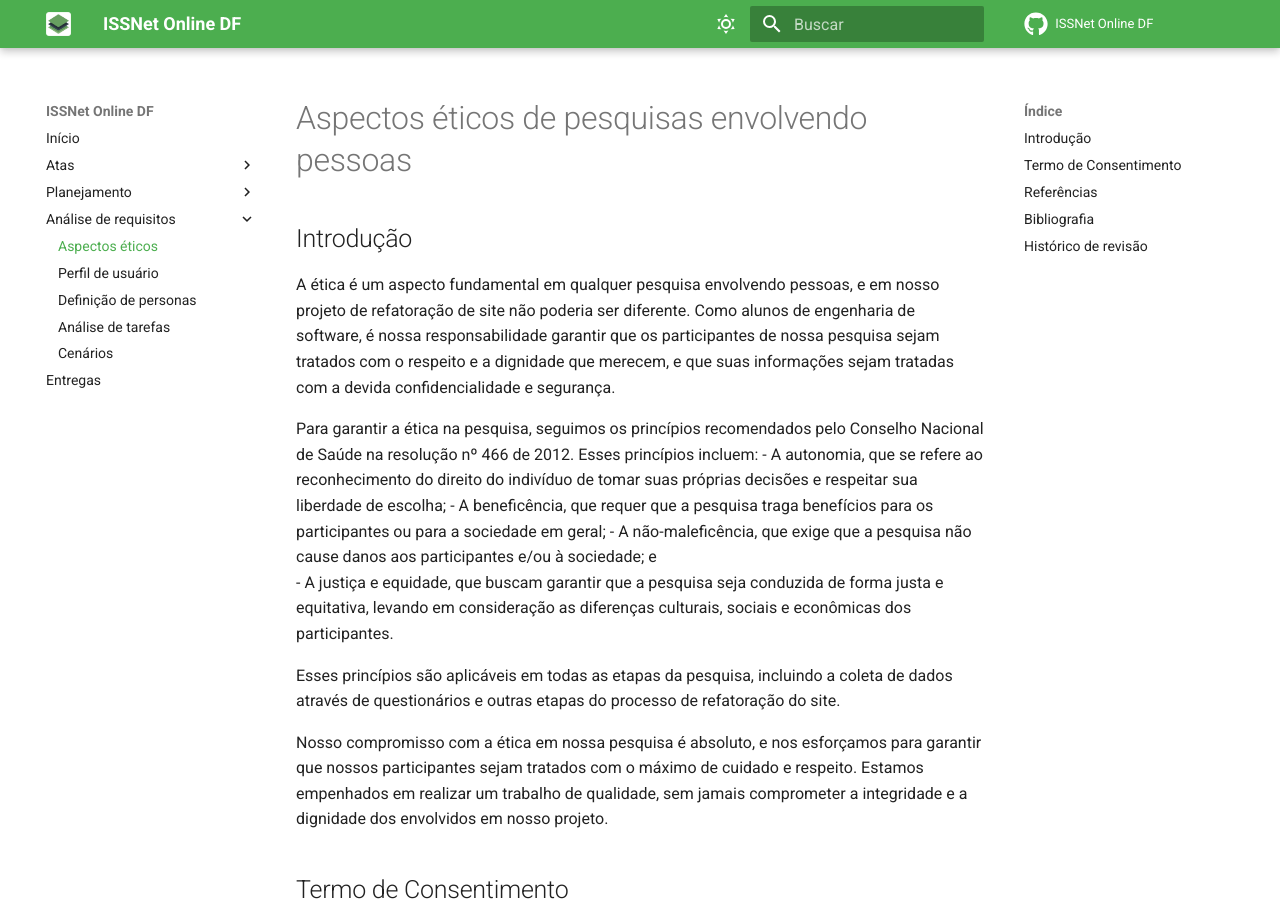
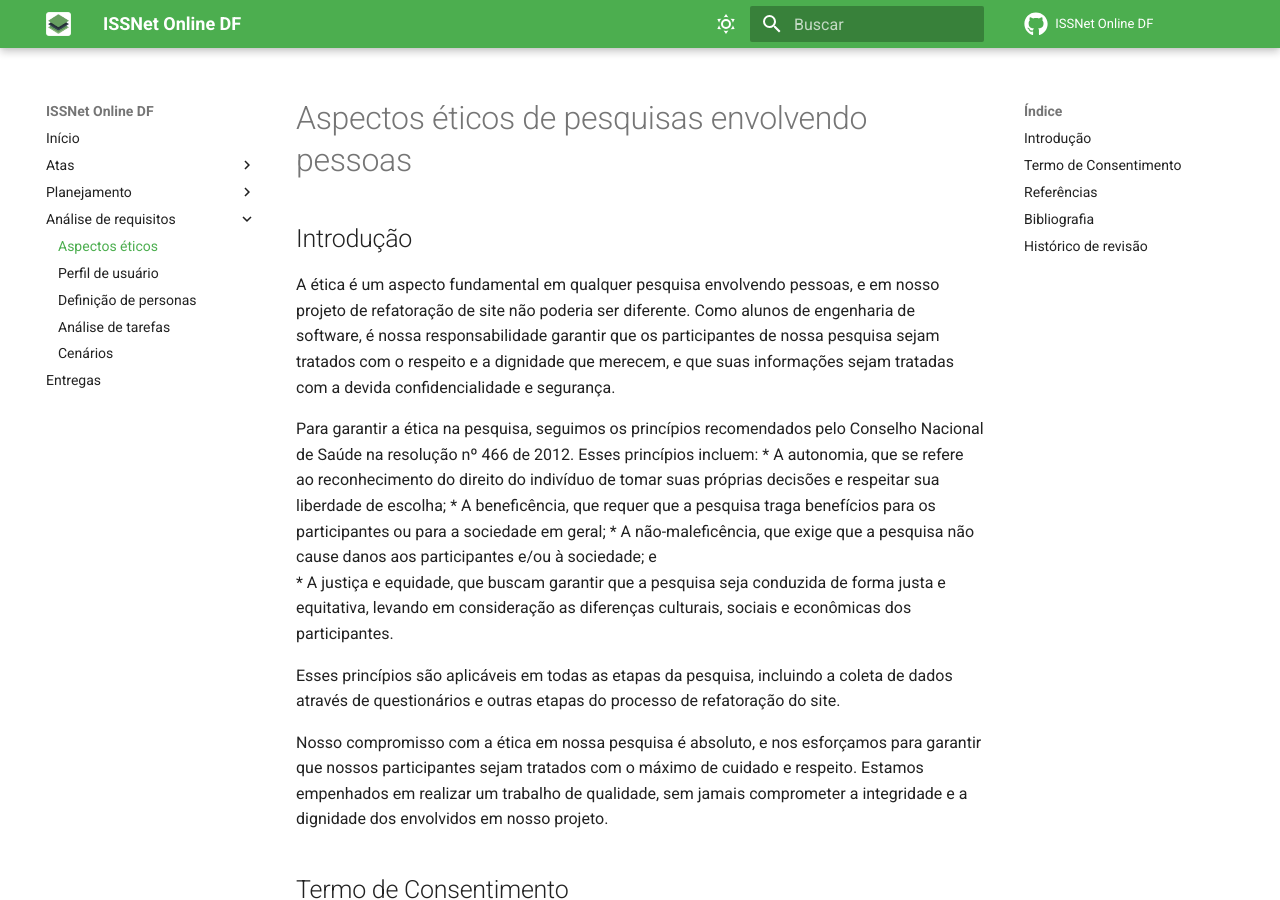
Before and after one commit to Interacao-Humano-Computador/2023.1-ISSNet, an MkDocs documentation site: the page built from gitpages/docs/analise_de_requisitos/aspectos_eticos.md, in a window 1280 px wide and 900 px high. Built offline with MkDocs 1.6.1 and Material for MkDocs 9.7.7, drawn with Linux system fonts in a browser that asks for light colours; comment, search, counter and statistics services are not loaded.

```diff
--- a/gitpages/docs/analise_de_requisitos/aspectos_eticos.md
+++ b/gitpages/docs/analise_de_requisitos/aspectos_eticos.md
@@ -3,10 +3,10 @@
 A ética é um aspecto fundamental em qualquer pesquisa envolvendo pessoas, e em nosso projeto de refatoração de site não poderia ser diferente. Como alunos de engenharia de software, é nossa responsabilidade garantir que os participantes de nossa pesquisa sejam tratados com o respeito e a dignidade que merecem, e que suas informações sejam tratadas com a devida confidencialidade e segurança.
 
 Para garantir a ética na pesquisa, seguimos os princípios recomendados pelo Conselho Nacional de Saúde na resolução nº 466 de 2012. Esses princípios incluem:
- - A autonomia, que se refere ao reconhecimento do direito do indivíduo de tomar suas próprias decisões e respeitar sua liberdade de escolha;
- - A beneficência, que requer que a pesquisa traga benefícios para os participantes ou para a sociedade em geral;
- - A não-maleficência, que exige que a pesquisa não cause danos aos participantes e/ou à sociedade; e
- - A justiça e equidade, que buscam garantir que a pesquisa seja conduzida de forma justa e equitativa, levando em consideração as diferenças culturais, sociais e econômicas dos participantes.
+ * A autonomia, que se refere ao reconhecimento do direito do indivíduo de tomar suas próprias decisões e respeitar sua liberdade de escolha;
+ * A beneficência, que requer que a pesquisa traga benefícios para os participantes ou para a sociedade em geral;
+ * A não-maleficência, que exige que a pesquisa não cause danos aos participantes e/ou à sociedade; e
+ * A justiça e equidade, que buscam garantir que a pesquisa seja conduzida de forma justa e equitativa, levando em consideração as diferenças culturais, sociais e econômicas dos participantes.
 
 Esses princípios são aplicáveis em todas as etapas da pesquisa, incluindo a coleta de dados através de questionários e outras etapas do processo de refatoração do site.
 
```
